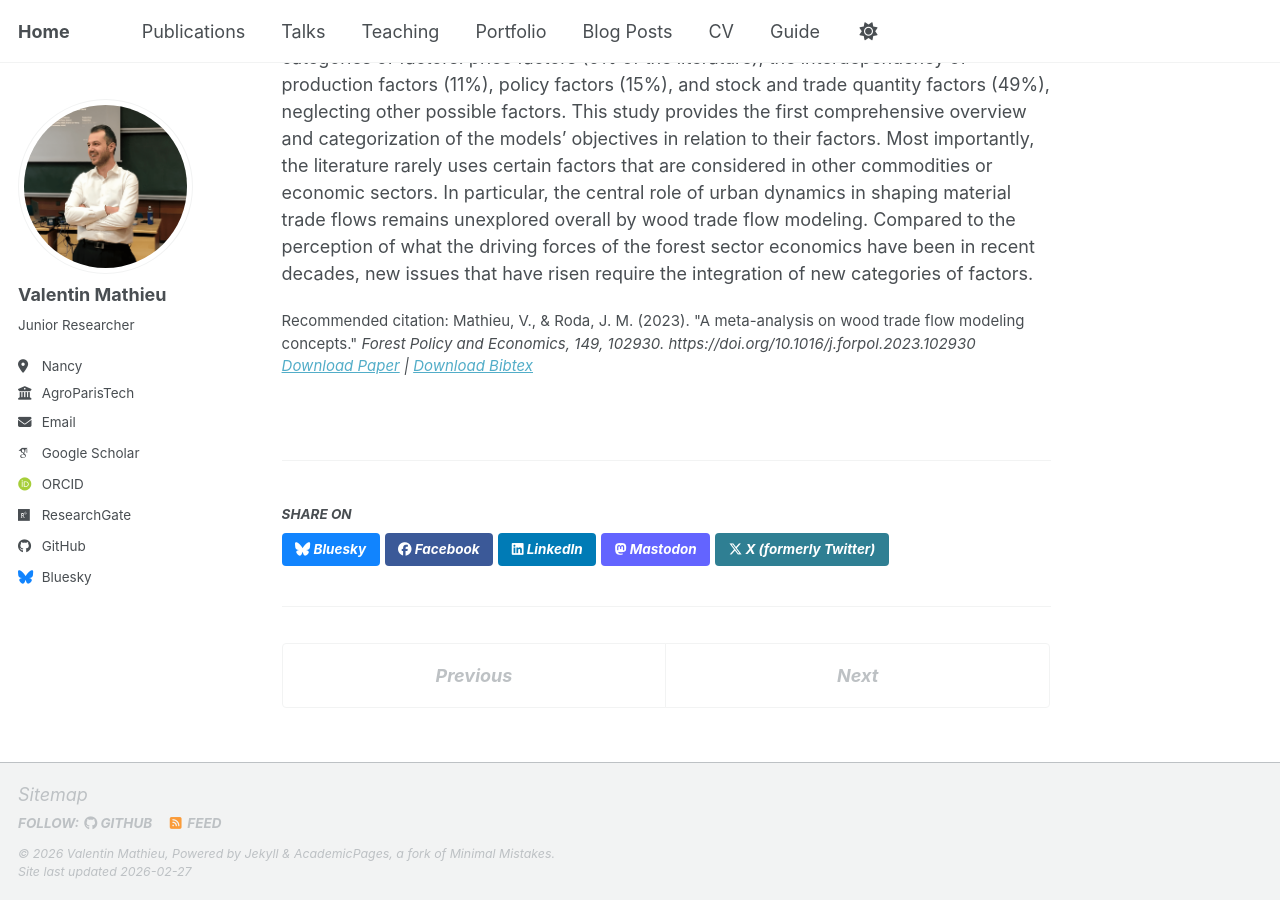
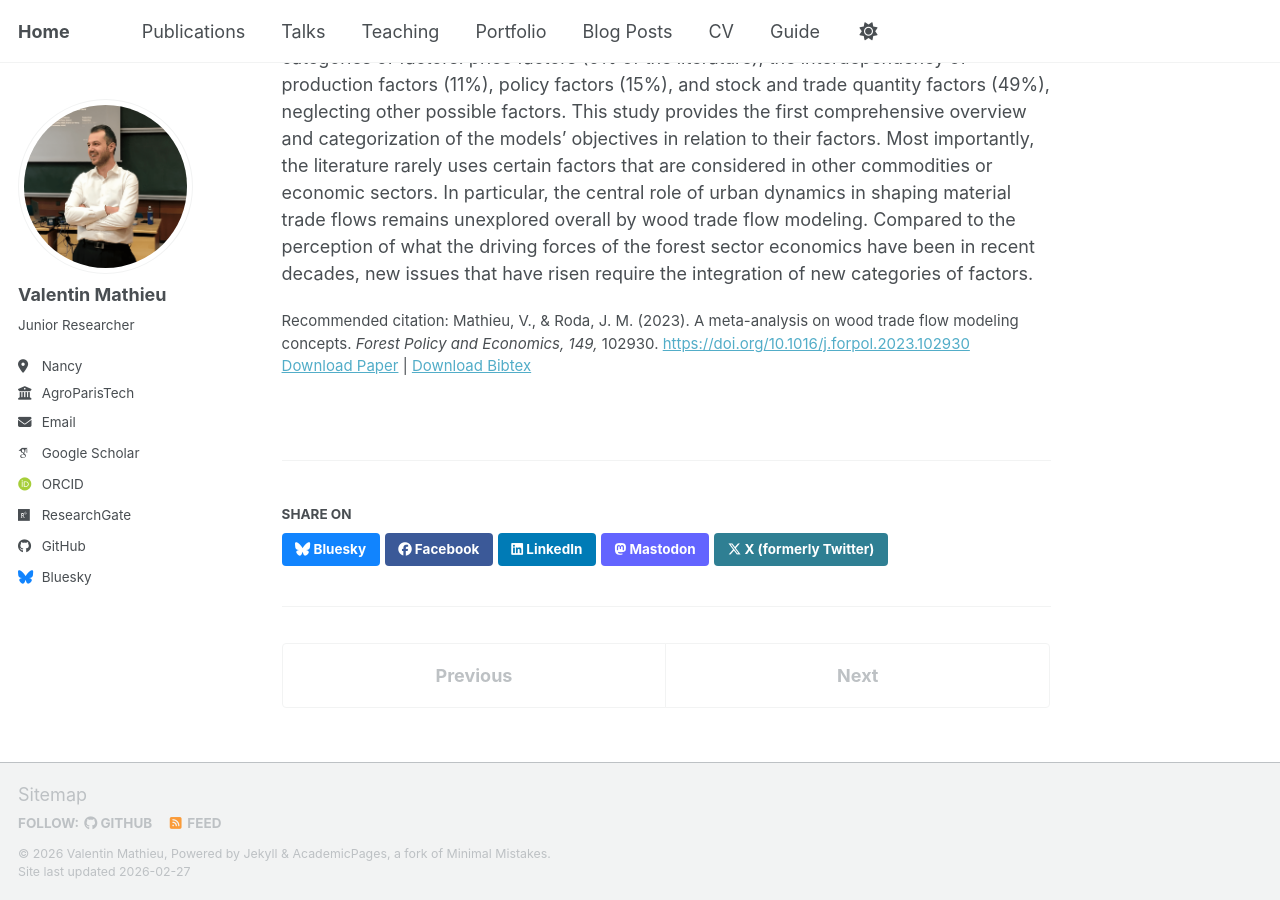
Before and after one commit to vlmathieu/vlmathieu.github.io, a Jekyll site: the page built from _publications/2023-04-01-mathieu-roda.md, in a window 1280 px wide and 900 px high, scrolled down 580 px. Built offline with Jekyll 4.4.1, drawn with Linux system fonts in a browser that asks for light colours; some web fonts are replaced; a script bundle is joined from its source files by our own code; library files that are not in the unit come from our copies.

Commit message:
Update first paper

```diff
--- a/_publications/2023-04-01-mathieu-roda.md
+++ b/_publications/2023-04-01-mathieu-roda.md
@@ -8,7 +8,7 @@ date: 2023-04-01
 venue: 'Forest Policy and Economics'
 paperurl: 'https://vlmathieu.github.io/files/1-s2.0-S1389934123000254-main.pdf'
 bibtexurl: 'https://vlmathieu.github.io/files/2023-mathieu-roda.bib'
-citation: 'Mathieu, V., & Roda, J. M. (2023). &quot;A meta-analysis on wood trade flow modeling concepts.&quot; <i>Forest Policy and Economics, 149<i/>, 102930. https://doi.org/10.1016/j.forpol.2023.102930'
+citation: 'Mathieu, V., & Roda, J. M. (2023). A meta-analysis on wood trade flow modeling concepts. <i>Forest Policy and Economics, 149,</i> 102930. <a href="https://doi.org/10.1016/j.forpol.2023.102930">https://doi.org/10.1016/j.forpol.2023.102930</a>'
 ---
 
 **Abstract**
```
